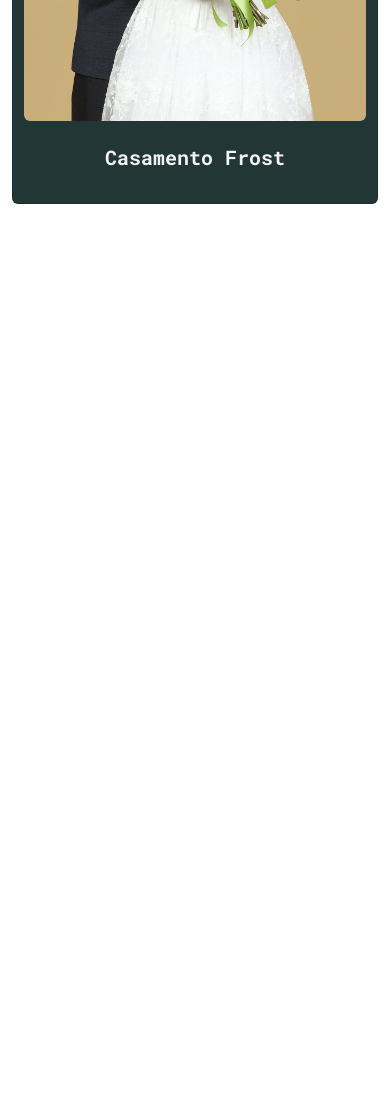
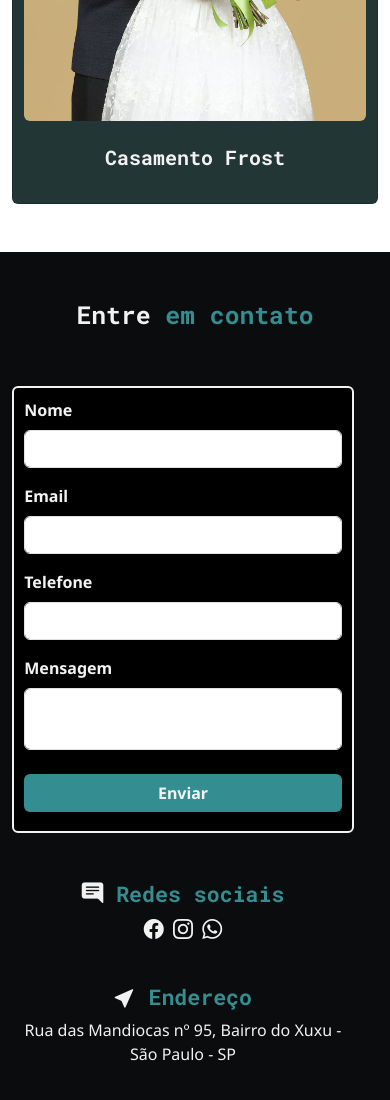
Before and after one commit to vitoriasilva98/projeto-studio-camera, a plain HTML site: page index.html in a window 390 px wide. Shown: the part 6464-7564 px from the top of the page. Before the commit the page ends 6716 px from the top, so only its background shows below. Drawn offline with nearby package versions, Linux system fonts and the light colour scheme.

Commit message:
Finalização da seção contato

```diff
--- a/index.html
+++ b/index.html
@@ -5,6 +5,7 @@
     <meta charset="UTF-8">
     <meta name="viewport" content="width=device-width, initial-scale=1.0">
     <title>Studio Câmera</title>
+    <link rel="shortcut icon" type="image/png" href="./imgs/icone.png">
     <link rel="stylesheet" href="https://cdn.jsdelivr.net/npm/bootstrap@5.3.2/dist/css/bootstrap.min.css">
     <link rel="stylesheet" href="https://cdn.jsdelivr.net/npm/bootstrap-icons@1.11.3/font/bootstrap-icons.min.css">
     <link rel="stylesheet" href="style.css">
@@ -46,7 +47,7 @@
                         </a>
                     </li>
                     <li class="nav-item fw-bold">
-                        <a href="#contato" class="nav-link">
+                        <a href="#entre-em-contato" class="nav-link">
                             <i class="bi bi-megaphone me-1"></i>
                             Entre em contato
                         </a>
@@ -134,7 +135,7 @@
             <div class="container">
                 <div class="row">
                     <h2 class="titulo-destaque text-center titulo-destaque-dark">Tipos<span
-                            class="titulo-destaque-colorido-dark">de fotografia</span></h2>
+                            class="titulo-destaque-colorido-dark"> de fotografia</span></h2>
                 </div>
                 <div class="row mt-3">
                     <div class="col-lg-3 col-md-6 col-sm-12 mb-md-4 mb-sm-3">
@@ -271,8 +272,8 @@
 
                                     <div class="col-sm-12 col-md-6 col-lg-3 mb-md-3 mb-sm-3">
                                         <div class="card" data-toggle="modal" data-target="#pet1">
-                                            <img class="d-block w-100 rounded"
-                                                src="imgs/ensaios/pet/pet-1.jpg" alt="Gog Floquinho">
+                                            <img class="d-block w-100 rounded" src="imgs/ensaios/pet/pet-1.jpg"
+                                                alt="Gog Floquinho">
                                             <div class="card-body">
                                                 <div class="card-title text-center">
                                                     <h5 class="titulo-destaque fw-bold mt-2">Dog Floquinho</h5>
@@ -283,8 +284,8 @@
 
                                     <div class="col-sm-12 col-md-6 col-lg-3 mb-md-3 mb-sm-3">
                                         <div class="card" data-toggle="modal" data-target="#pet2">
-                                            <img class="d-block w-100 rounded"
-                                                src="imgs/ensaios/pet/pet-2.jpg" alt="Dog Lili #1">
+                                            <img class="d-block w-100 rounded" src="imgs/ensaios/pet/pet-2.jpg"
+                                                alt="Dog Lili #1">
                                             <div class="card-body">
                                                 <div class="card-title text-center">
                                                     <h5 class="titulo-destaque fw-bold mt-2">Dog Lili #1</h5>
@@ -295,8 +296,8 @@
 
                                     <div class="col-sm-12 col-md-6 col-lg-3 mb-md-3 mb-sm-3">
                                         <div class="card" data-toggle="modal" data-target="#pet3">
-                                            <img class="d-block w-100 rounded"
-                                                src="imgs/ensaios/pet/pet-3.jpg" alt="Dog Lili #2">
+                                            <img class="d-block w-100 rounded" src="imgs/ensaios/pet/pet-3.jpg"
+                                                alt="Dog Lili #2">
                                             <div class="card-body">
                                                 <div class="card-title text-center">
                                                     <h5 class="titulo-destaque fw-bold mt-2">Dog Lili #2</h5>
@@ -307,8 +308,8 @@
 
                                     <div class="col-sm-12 col-md-6 col-lg-3 mb-md-3">
                                         <div class="card" data-toggle="modal" data-target="#pet4">
-                                            <img class="d-block w-100 rounded"
-                                                src="imgs/ensaios/pet/pet-4.jpg" alt="Dog Lili #3">
+                                            <img class="d-block w-100 rounded" src="imgs/ensaios/pet/pet-4.jpg"
+                                                alt="Dog Lili #3">
                                             <div class="card-body">
                                                 <div class="card-title text-center">
                                                     <h5 class="titulo-destaque fw-bold mt-2">Dog Lili #3</h5>
@@ -319,8 +320,8 @@
 
                                     <div class="col-sm-12 col-md-6 col-lg-3 mb-md-3">
                                         <div class="card" data-toggle="modal" data-target="#pet4">
-                                            <img class="d-block w-100 rounded"
-                                                src="imgs/ensaios/pet/pet-5.jpg" alt="Dog Caramelo">
+                                            <img class="d-block w-100 rounded" src="imgs/ensaios/pet/pet-5.jpg"
+                                                alt="Dog Caramelo">
                                             <div class="card-body">
                                                 <div class="card-title text-center">
                                                     <h5 class="titulo-destaque fw-bold mt-2">Dog Caramelo</h5>
@@ -336,8 +337,8 @@
 
                                     <div class="col-sm-12 col-md-6 col-lg-3 mb-md-3 mb-sm-3">
                                         <div class="card" data-toggle="modal" data-target="#familia1">
-                                            <img class="d-block w-100 rounded"
-                                                src="imgs/ensaios/familia/familia-1.jpg" alt="Família Black">
+                                            <img class="d-block w-100 rounded" src="imgs/ensaios/familia/familia-1.jpg"
+                                                alt="Família Black">
                                             <div class="card-body">
                                                 <div class="card-title text-center">
                                                     <h5 class="titulo-destaque fw-bold mt-2">Família Black</h5>
@@ -348,8 +349,8 @@
 
                                     <div class="col-sm-12 col-md-6 col-lg-3 mb-md-3 mb-sm-3">
                                         <div class="card" data-toggle="modal" data-target="#familia2">
-                                            <img class="d-block w-100 rounded"
-                                                src="imgs/ensaios/familia/familia-2.jpg" alt="Família Cardoso">
+                                            <img class="d-block w-100 rounded" src="imgs/ensaios/familia/familia-2.jpg"
+                                                alt="Família Cardoso">
                                             <div class="card-body">
                                                 <div class="card-title text-center">
                                                     <h5 class="titulo-destaque fw-bold mt-2">Família Cardoso</h5>
@@ -360,8 +361,8 @@
 
                                     <div class="col-sm-12 col-md-6 col-lg-3 mb-md-3 mb-sm-3">
                                         <div class="card" data-toggle="modal" data-target="#familia3">
-                                            <img class="d-block w-100 rounded"
-                                                src="imgs/ensaios/familia/familia-3.jpg" alt="Família Castro">
+                                            <img class="d-block w-100 rounded" src="imgs/ensaios/familia/familia-3.jpg"
+                                                alt="Família Castro">
                                             <div class="card-body">
                                                 <div class="card-title text-center">
                                                     <h5 class="titulo-destaque fw-bold mt-2">Família Castro</h5>
@@ -372,8 +373,8 @@
 
                                     <div class="col-sm-12 col-md-6 col-lg-3 mb-md-3">
                                         <div class="card" data-toggle="modal" data-target="#familia4">
-                                            <img class="d-block w-100 rounded"
-                                                src="imgs/ensaios/familia/familia-4.jpg" alt="Família Alvez">
+                                            <img class="d-block w-100 rounded" src="imgs/ensaios/familia/familia-4.jpg"
+                                                alt="Família Alvez">
                                             <div class="card-body">
                                                 <div class="card-title text-center">
                                                     <h5 class="titulo-destaque fw-bold mt-2">Família Alvez</h5>
@@ -389,8 +390,8 @@
 
                                     <div class="col-sm-12 col-md-6 col-lg-3 mb-md-3 mb-sm-3">
                                         <div class="card" data-toggle="modal" data-target="#preto-e-branco-1">
-                                            <img class="d-block w-100 rounded"
-                                                src="imgs/ensaios/pb/pb-1.jpg" alt="P&B Natasha #1">
+                                            <img class="d-block w-100 rounded" src="imgs/ensaios/pb/pb-1.jpg"
+                                                alt="P&B Natasha #1">
                                             <div class="card-body">
                                                 <div class="card-title text-center">
                                                     <h5 class="titulo-destaque fw-bold mt-2">P&B Natasha #1</h5>
@@ -401,8 +402,8 @@
 
                                     <div class="col-sm-12 col-md-6 col-lg-3 mb-md-3 mb-sm-3">
                                         <div class="card" data-toggle="modal" data-target="#preto-e-branco-2">
-                                            <img class="d-block w-100 rounded"
-                                                src="imgs/ensaios/pb/pb-2.jpg" alt="P&B Natasha #2">
+                                            <img class="d-block w-100 rounded" src="imgs/ensaios/pb/pb-2.jpg"
+                                                alt="P&B Natasha #2">
                                             <div class="card-body">
                                                 <div class="card-title text-center">
                                                     <h5 class="titulo-destaque fw-bold mt-2">P&B Natasha #2</h5>
@@ -413,8 +414,8 @@
 
                                     <div class="col-sm-12 col-md-6 col-lg-3 mb-md-3 mb-sm-3">
                                         <div class="card" data-toggle="modal" data-target="#preto-e-branco-3">
-                                            <img class="d-block w-100 rounded"
-                                                src="imgs/ensaios/pb/pb-3.jpg" alt="P&B Natasha #3">
+                                            <img class="d-block w-100 rounded" src="imgs/ensaios/pb/pb-3.jpg"
+                                                alt="P&B Natasha #3">
                                             <div class="card-body">
                                                 <div class="card-title text-center">
                                                     <h5 class="titulo-destaque fw-bold mt-2">P&B Natasha #3</h5>
@@ -425,8 +426,8 @@
 
                                     <div class="col-sm-12 col-md-6 col-lg-3 mb-md-3">
                                         <div class="card" data-toggle="modal" data-target="#preto-e-branco-4">
-                                            <img class="d-block w-100 rounded"
-                                                src="imgs/ensaios/pb/pb-4.jpg" alt="P&B Jackson">
+                                            <img class="d-block w-100 rounded" src="imgs/ensaios/pb/pb-4.jpg"
+                                                alt="P&B Jackson">
                                             <div class="card-body">
                                                 <div class="card-title text-center">
                                                     <h5 class="titulo-destaque fw-bold mt-2">P&B Jackson</h5>
@@ -436,8 +437,8 @@
                                     </div>
                                     <div class="col-sm-12 col-md-6 col-lg-3 mb-md-3">
                                         <div class="card" data-toggle="modal" data-target="#preto-e-branco-5">
-                                            <img class="d-block w-100 rounded"
-                                                src="imgs/ensaios/pb/pb-5.jpg" alt="P&B Veneza">
+                                            <img class="d-block w-100 rounded" src="imgs/ensaios/pb/pb-5.jpg"
+                                                alt="P&B Veneza">
                                             <div class="card-body">
                                                 <div class="card-title text-center">
                                                     <h5 class="titulo-destaque fw-bold mt-2">P&B Veneza</h5>
@@ -455,8 +456,7 @@
                                     <div class="modal-content">
                                         <div class="modal-header">
                                             <h5 class="modal-title" id="modal-label"></h5>
-                                        <button type="button" class="btn-close"
-                                            data-bs-dismiss="modal"></button>
+                                            <button type="button" class="btn-close" data-bs-dismiss="modal"></button>
                                         </div>
                                         <div class="modal-body">
                                             <img id="imgModal" src="" class="d-block w-100 rounded">
@@ -470,6 +470,73 @@
             </div>
         </section>
         <!-- Seção - Entre em contato -->
+        <section id="entre-em-contato" class="pt-5 pb-5">
+            <div class="container">
+                <div class="row">
+                    <h2 class="titulo-destaque text-center">
+                        Entre <span class="titulo-destaque-colorido-dark">em contato</span>
+                    </h2>
+
+                    <div class="row mt-5">
+                        <div class="col-md-12 col-lg-6 mb-5">
+                            <form class="rounded d-flex flex-column">
+                                <div class="mb-3">
+                                    <label for="nome" class="form-label fw-bold text-colored">Nome</label>
+                                    <input type="text" id="nome" name="nome" class="form-control" required>
+                                </div>
+                                <div class="mb-3">
+                                    <label for="nome" class="form-label fw-bold text-colored">Email</label>
+                                    <input type="email" id="email" name="email" class="form-control" required>
+                                </div>
+                                <div class="mb-3">
+                                    <label for="nome" class="form-label fw-bold text-colored">Telefone</label>
+                                    <input type="tel" id="telefone" name="telefone" class="form-control" required>
+                                </div>
+                                <div class="mb-3">
+                                    <label for="nome" class="form-label fw-bold text-colored">Mensagem</label>
+                                    <textarea id="mensagem" name="mensagem" class="form-control" required></textarea>
+                                </div>
+                                <button type="submit" class="btn fw-bold mt-2 mb-2">Enviar</button>
+                            </form>
+                        </div>
+                        <div class="col-md-12 col-lg-6 text-center">
+                            <div class="row">
+                                <h3 class="titulo-destaque fs-4 titulo-destaque-colorido-dark">
+                                    <i class="bi bi-chat-right-text-fill"></i>
+                                    Redes sociais
+                                </h3>
+                                <ul class="social-links">
+                                    <li class="fs-5">
+                                        <a href="#">
+                                            <i class="bi bi-facebook"></i>
+                                        </a>
+                                    </li>
+                                    <li class="fs-5 ms-1 me-1">
+                                        <a href="#">
+                                            <i class="bi bi-instagram"></i>
+                                        </a>
+                                    </li>
+                                    <li class="fs-5">
+                                        <a href="#">
+                                            <i class="bi bi-whatsapp"></i>
+                                        </a>
+                                    </li>
+                                </ul>
+                            </div>
+                            <div class="row mt-4">
+                                <h3 class="titulo-destaque fs-4 titulo-destaque-colorido-dark">
+                                    <i class="bi bi-cursor-fill"></i>
+                                    Endereço
+                                </h3>
+                                <p>
+                                    Rua das Mandiocas nº 95, Bairro do Xuxu - São Paulo - SP
+                                </p>
+                            </div>
+                        </div>
+                    </div>
+                </div>
+            </div>
+        </section>
     </div>
 
     <script src="https://cdn.jsdelivr.net/npm/bootstrap@5.3.2/dist/js/bootstrap.bundle.min.js"></script>
--- a/style.css
+++ b/style.css
@@ -49,7 +49,8 @@ header {
     background-color: #010937;
 }
 
-#tipos .card {
+#tipos .card,
+#entre-em-contato {
     background-color: #0a0c0d;
     color: #f2f2f2;
 }
@@ -61,10 +62,43 @@ header {
     color: #0a0c0d;
 }
 
-
 #ensaios .card {
     background-color: #213635;
     color: #f2f2f2;
     cursor: zoom-in;
     padding: 3%;
 }
+
+#entre-em-contato i{
+    color: #f2f2f2;
+}
+
+#entre-em-contato form {
+    padding: 3%;
+    background-color: #000;
+    border: 2px solid #f2f2f2;
+
+}
+
+#entre-em-contato form:hover {
+    transition: 500ms;
+    box-shadow: -15px 20px rgba(242, 242, 242, 0.05);
+}
+
+#entre-em-contato form textarea {
+    resize: none
+}
+
+#entre-em-contato button {
+    color: #f2f2f2;
+    background-color: #348e91;
+}
+
+.social-links li {
+    list-style: none;
+    display: inline;
+}
+
+.social-links a {
+    text-decoration: none;
+}
```
Also changed, not shown: imgs/icone.png (added). Lines whose indentation alone changed are shown as unchanged.
